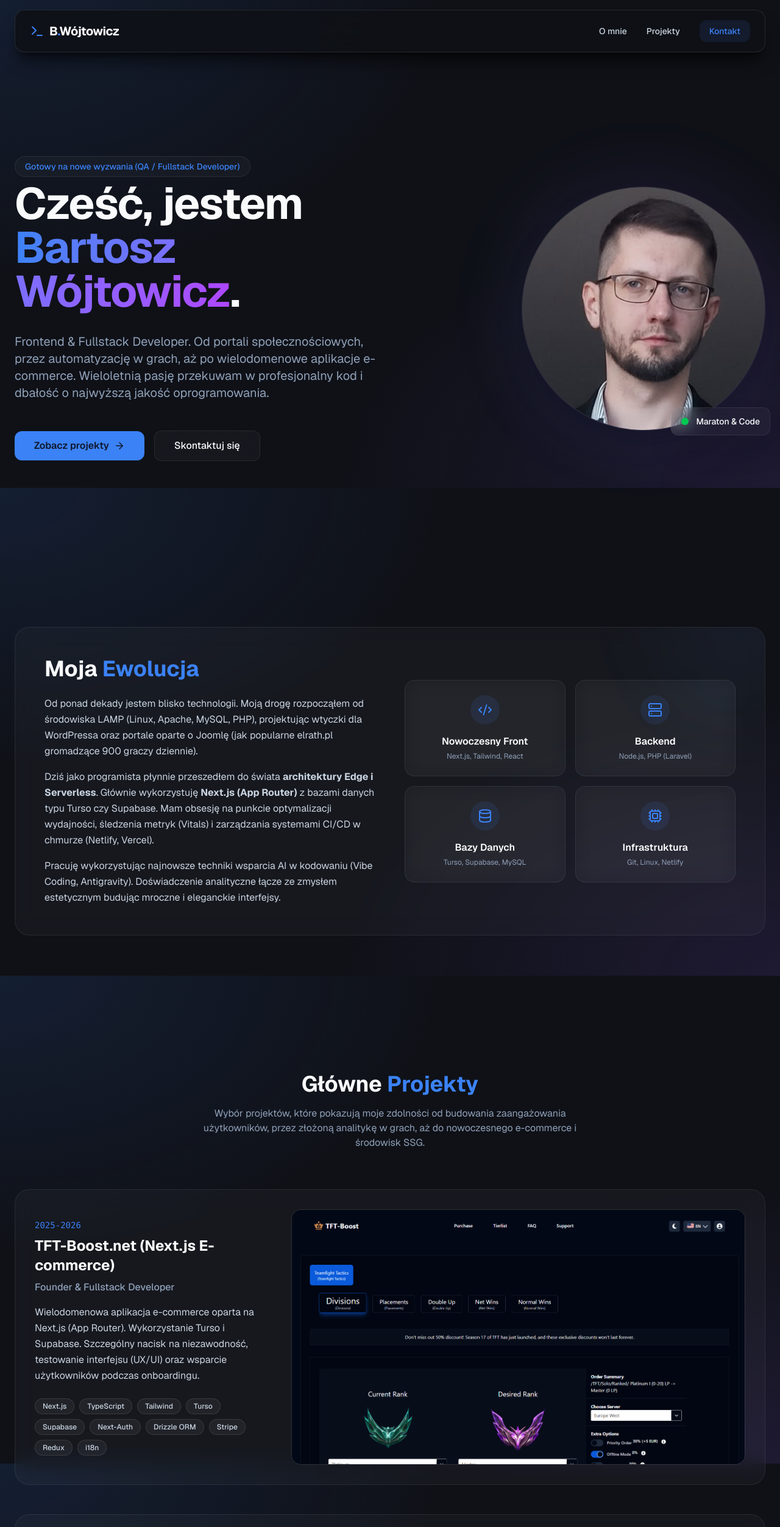
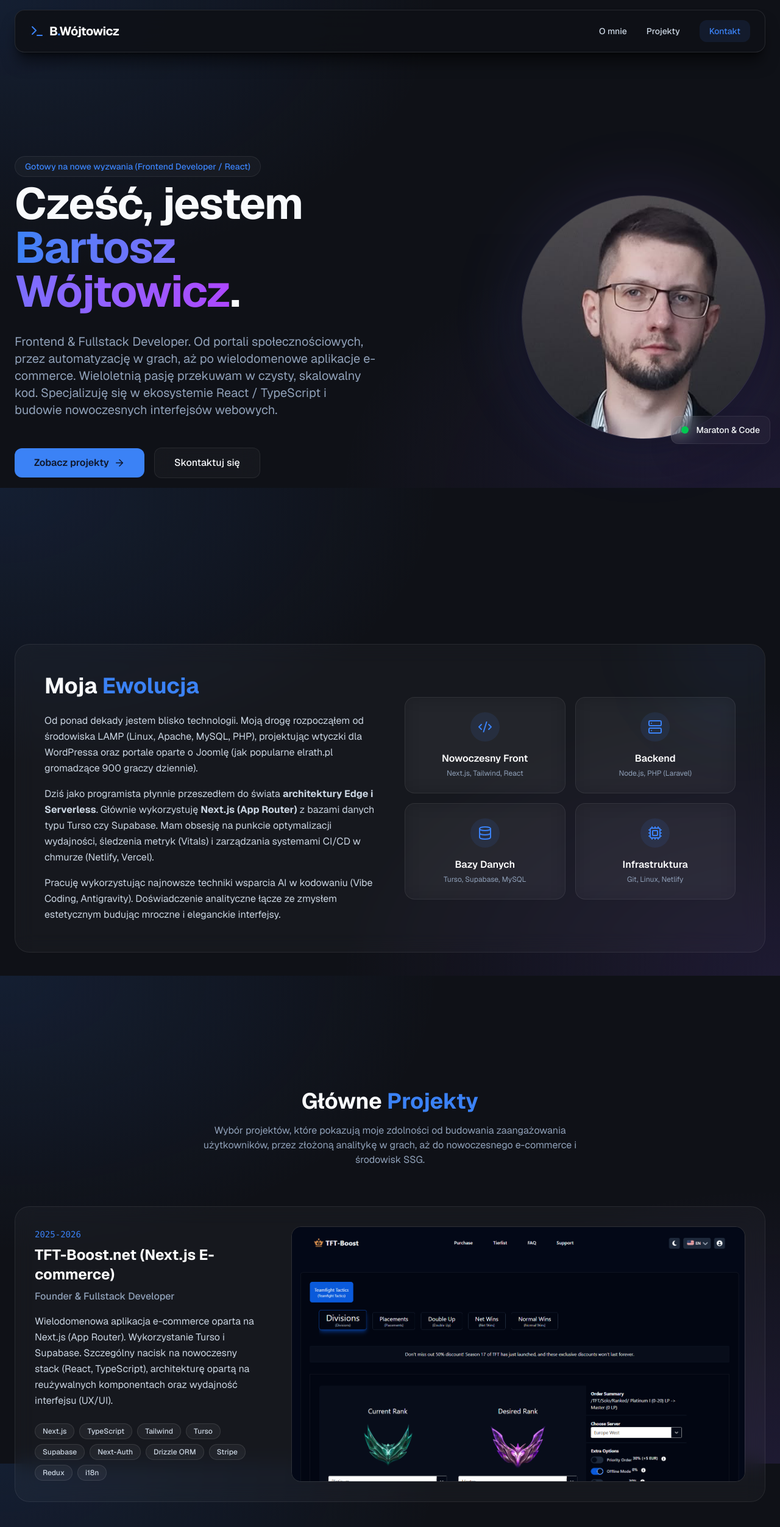
Before and after one commit to nNevermore/bartosz-wojtowicz.pl, a Next.js app: page / in a window 1280 px wide. Shown: the top 2504 px of the page at 61% size. Built offline with nearby package versions, Linux system fonts and the light colour scheme.

Commit message:
chore: adapt portfolio for frontend developer and React roles

```diff
--- a/src/components/Experience.tsx
+++ b/src/components/Experience.tsx
@@ -6,7 +6,7 @@ const projects = [
     year: '2025-2026',
     title: 'TFT-Boost.net (Next.js E-commerce)',
     role: 'Founder & Fullstack Developer',
-    description: 'Wielodomenowa aplikacja e-commerce oparta na Next.js (App Router). Wykorzystanie Turso i Supabase. Szczególny nacisk na niezawodność, testowanie interfejsu (UX/UI) oraz wsparcie użytkowników podczas onboardingu.',
+    description: 'Wielodomenowa aplikacja e-commerce oparta na Next.js (App Router). Wykorzystanie Turso i Supabase. Szczególny nacisk na nowoczesny stack (React, TypeScript), architekturę opartą na reużywalnych komponentach oraz wydajność interfejsu (UX/UI).',
     tech: ['Next.js', 'TypeScript', 'Tailwind', 'Turso', 'Supabase', 'Next-Auth', 'Drizzle ORM', 'Stripe', 'Redux', 'i18n'],
     image: '/images/tft-boost-net.png',
   },
@@ -33,7 +33,7 @@ const projects = [
     year: '2016-2020',
     title: 'Heroes Online Wiki (elrath.pl)',
     role: 'Founder & Creator & Admin',
-    description: 'Portal skupiający społeczność graczy Heroes Online. Nadzór nad prawidłowym działaniem systemu, manualne testowanie funkcjonalności po aktualizacjach oraz utrzymanie stabilnego ruchu na poziomie ponad 900 użytkowników dziennie.',
+    description: 'Portal skupiający społeczność graczy Heroes Online. Nadzór nad prawidłowym działaniem frontendu, systematyczna przebudowa interfejsu z naciskiem na responsywność oraz utrzymanie stabilnego ruchu na poziomie ponad 900 użytkowników dziennie.',
     tech: ['PHP', 'Joomla', 'MySQL', 'Community Management'],
     image: '/images/elrath_pl.jpg',
   }
--- a/src/components/Hero.tsx
+++ b/src/components/Hero.tsx
@@ -8,14 +8,14 @@ export default function Hero() {
         <div className="flex flex-col-reverse lg:flex-row items-center gap-12">
           <div className="flex-1 space-y-8 text-center lg:text-left">
             <div className="inline-block px-4 py-1.5 rounded-full glass-panel text-sm font-medium text-primary mb-2">
-              Gotowy na nowe wyzwania (QA / Fullstack Developer)
+              Gotowy na nowe wyzwania (Frontend Developer / React)
             </div>
             <h1 className="text-4xl md:text-5xl lg:text-7xl font-bold tracking-tight text-foreground">
               Cześć, jestem <br className="hidden lg:block" />
               <span className="text-transparent bg-clip-text bg-linear-to-r from-primary to-purple-500">Bartosz Wójtowicz</span>.
             </h1>
             <p className="text-lg md:text-xl text-slate-400 max-w-2xl mx-auto lg:mx-0">
-              Frontend & Fullstack Developer. Od portali społecznościowych, przez automatyzację w grach, aż po wielodomenowe aplikacje e-commerce. Wieloletnią pasję przekuwam w profesjonalny kod i dbałość o najwyższą jakość oprogramowania.
+              Frontend & Fullstack Developer. Od portali społecznościowych, przez automatyzację w grach, aż po wielodomenowe aplikacje e-commerce. Wieloletnią pasję przekuwam w czysty, skalowalny kod. Specjalizuję się w ekosystemie React / TypeScript i budowie nowoczesnych interfejsów webowych.
             </p>
             <div className="flex flex-col sm:flex-row items-center justify-center lg:justify-start gap-4 pt-4">
               <a href="#projekty" className="w-full sm:w-auto px-8 py-3 rounded-xl bg-primary text-slate-900 font-semibold hover:bg-primary-dark transition-colors flex items-center justify-center gap-2">
```
